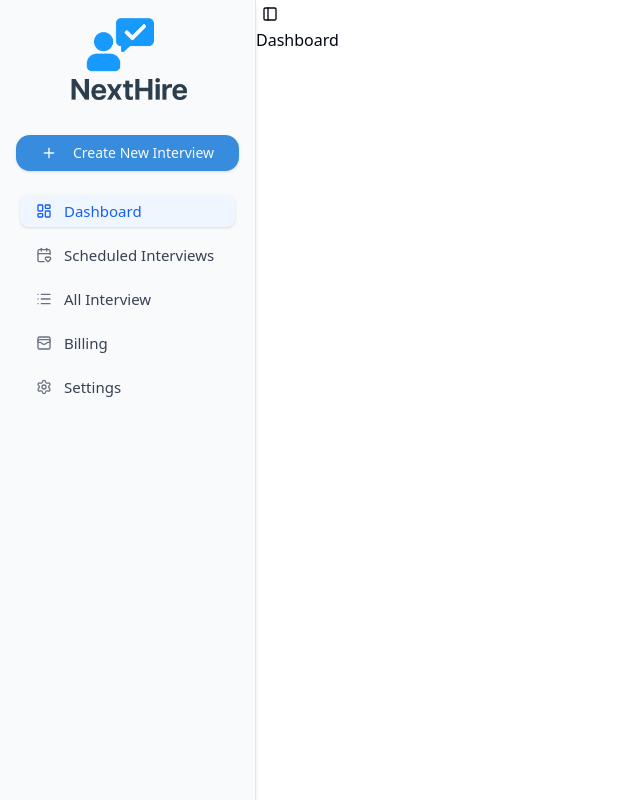
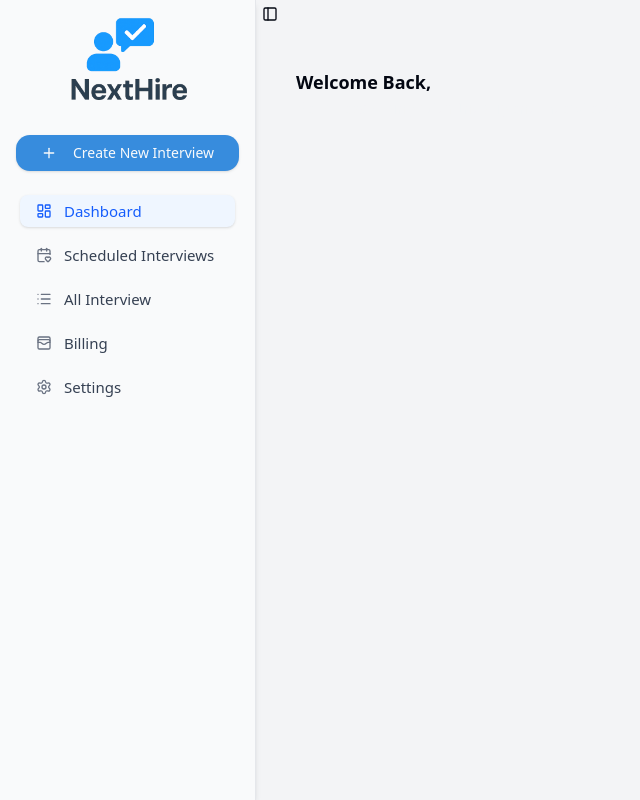
Before and after one commit to bhagatankit05/NextHire_, a Next.js app: page /dashboard in a window 1280 px wide. Shown: the whole page, without its empty margins (0-640 px from the left). Built offline with nearby package versions, Linux system fonts and the light colour scheme; no server answers.

Commit message:
feat: add WelcomeContainer component to Dashboard and update layout structure

```diff
--- /dev/null
+++ b/app/(main)/dashboard/_components/WelcomeContainer.jsx
@@ -0,0 +1,18 @@
+"use client"
+import { useUser } from '@/app/provider'
+import React from 'react'
+
+const WelcomeContainer = () => {
+    //const {user} = useUser();
+  return (
+    <div>
+     <div>
+       <h2 className='text-lg font-bold'>Welcome Back, {/*user?.name*/}</h2>
+       <h2 className='text-secondary'>Seamless Hiring with Intelligent Interview Automation</h2>
+
+     </div>
+    </div>
+  )
+}
+
+export default WelcomeContainer
--- a/app/(main)/dashboard/page.jsx
+++ b/app/(main)/dashboard/page.jsx
@@ -1,9 +1,10 @@
 import React from 'react'
+import WelcomeContainer from './_components/WelcomeContainer'
 
 const Dashboard = () => {
   return (
     <div>
-      Dashboard
+      <WelcomeContainer/>
     </div>
   )
 }
--- a/app/(main)/layout.js
+++ b/app/(main)/layout.js
@@ -3,8 +3,13 @@ import DashboardProvider from './provider'
 
 const DashboardLayout = ({children}) => {
   return (
-    <div>
-       <DashboardProvider>{children}</DashboardProvider>
+    <div className='bg-secondary'>
+       <DashboardProvider>
+        <div className='p-10'>
+          {children}
+        </div>
+
+        </DashboardProvider>
     </div>
   )
 }
```
